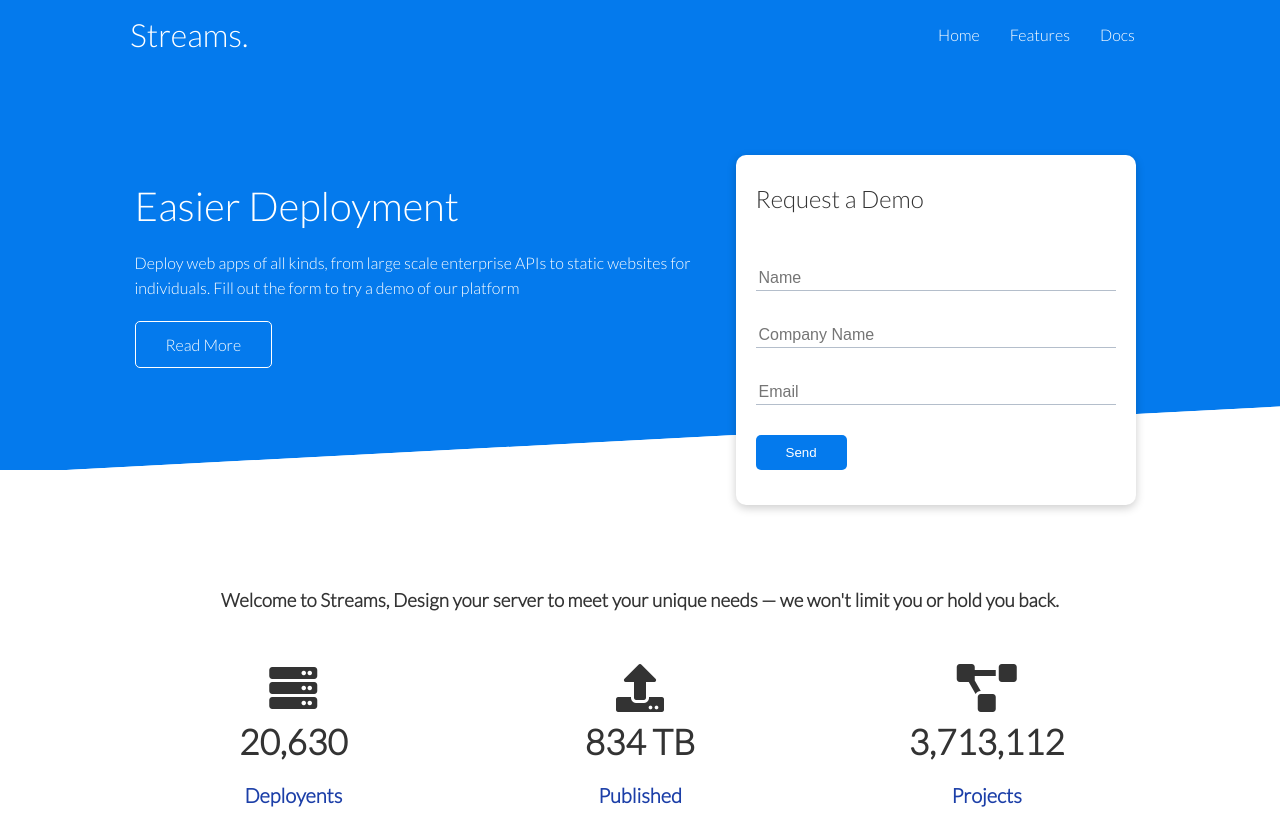
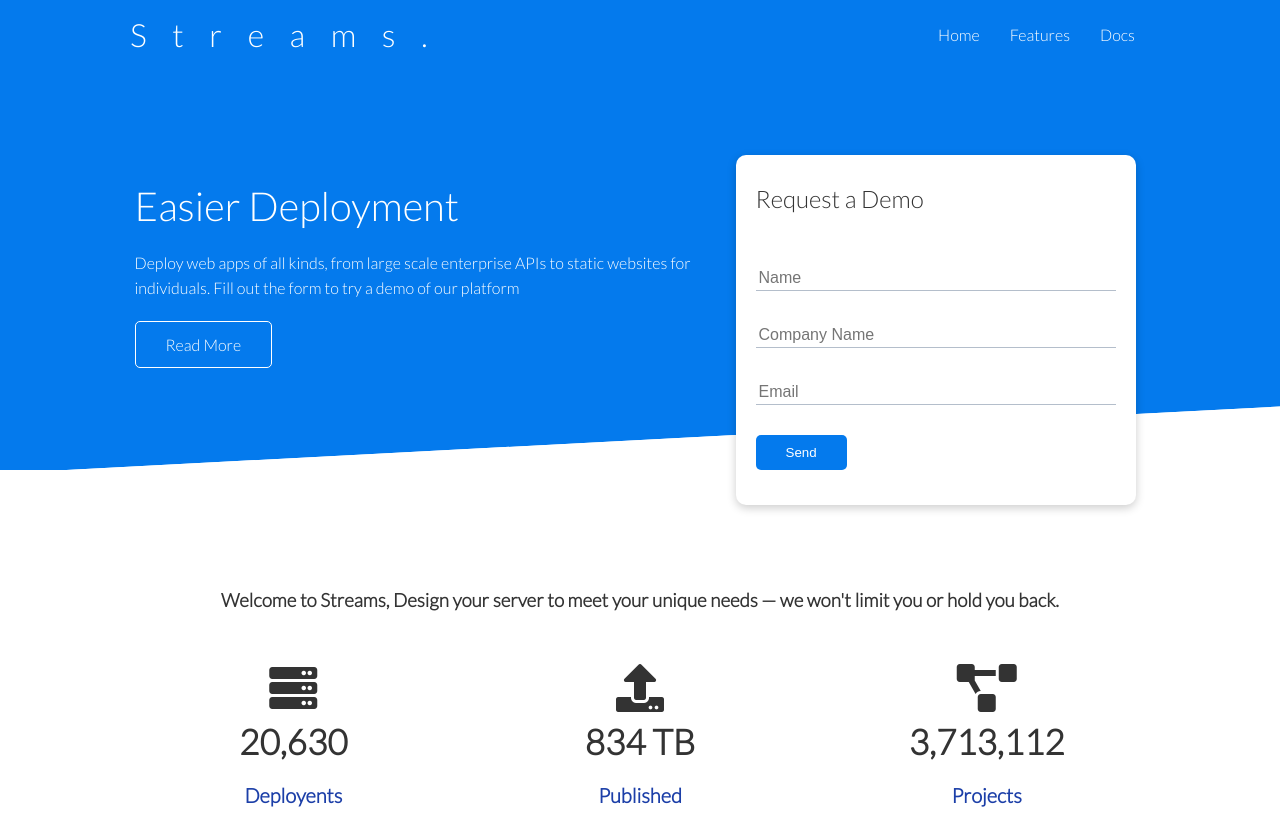
Before and after one commit to MaleekBello1404/Streams, a plain HTML site: page index.html in a window 1280 px wide. Shown: the top 824 px of the page. Drawn offline with Linux system fonts and the light colour scheme.

Commit message:
Update style.css

```diff
--- a/css/style.css
+++ b/css/style.css
@@ -45,6 +45,10 @@ p{
  img{
      width: 100%;
  }
+
+.logo{
+    letter-spacing: 0.8em;
+}
 
  code, pre {
      background: #333;
```
